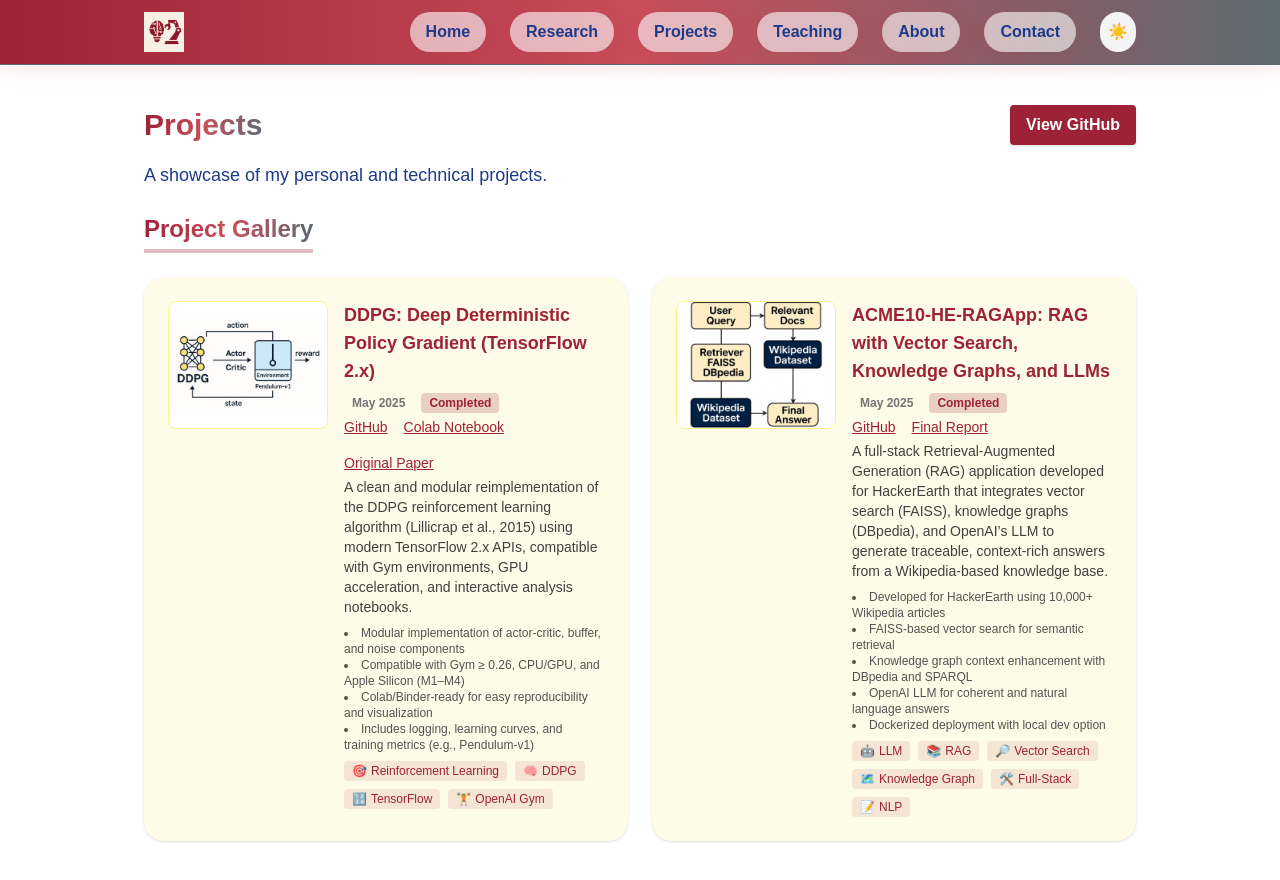
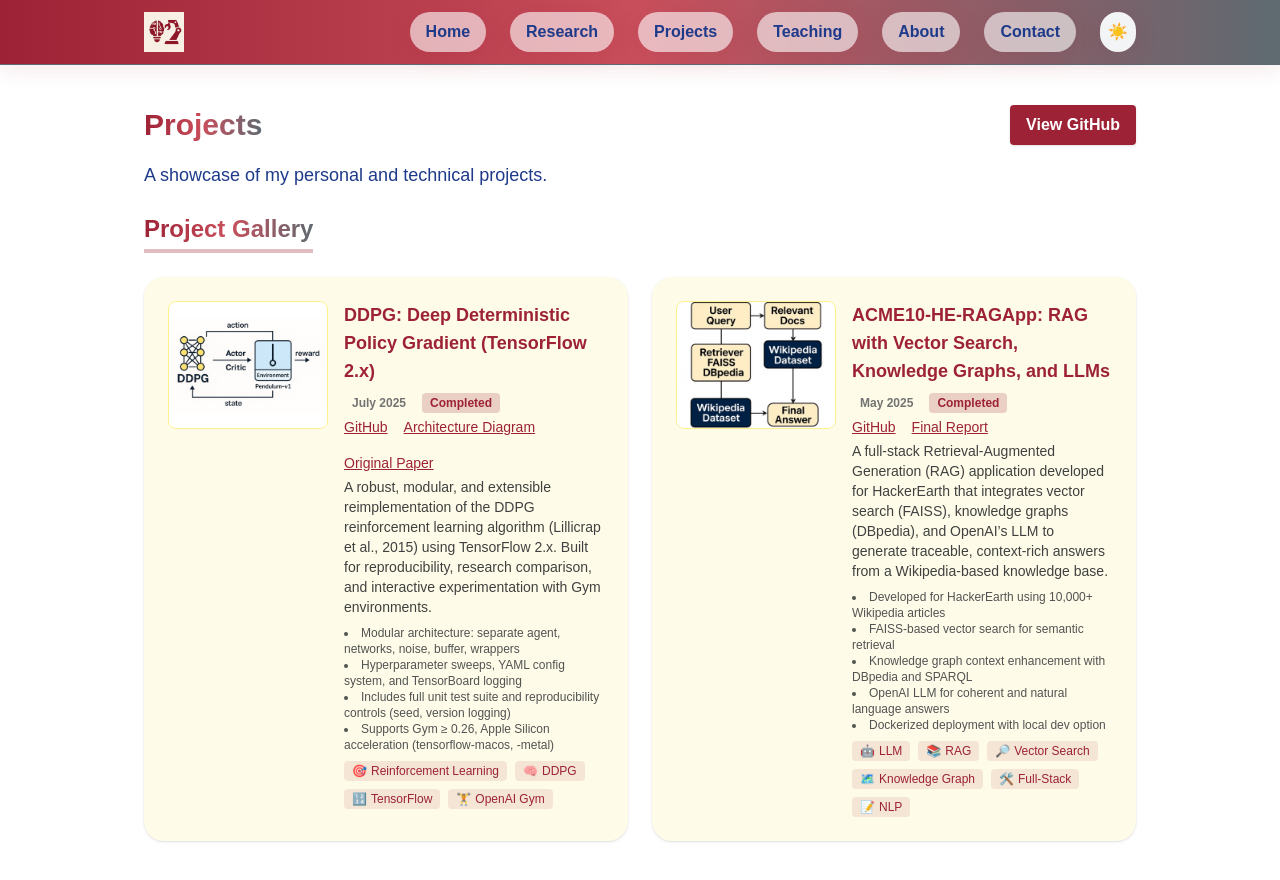
Before and after one commit to ethanvillalovoz/ethanvillalovoz.github.io, a Next.js app: page /projects in a window 1280 px wide. Shown: the top 880 px of the page. Built offline with nearby package versions, Linux system fonts and the light colour scheme.

Commit message:
Updated projects section

```diff
--- a/src/app/projects/page.tsx
+++ b/src/app/projects/page.tsx
@@ -52,14 +52,14 @@ const projects = [
 	{
 		title: "DDPG: Deep Deterministic Policy Gradient (TensorFlow 2.x)",
 		description:
-			"A clean and modular reimplementation of the DDPG reinforcement learning algorithm (Lillicrap et al., 2015) using modern TensorFlow 2.x APIs, compatible with Gym environments, GPU acceleration, and interactive analysis notebooks.",
+			"A robust, modular, and extensible reimplementation of the DDPG reinforcement learning algorithm (Lillicrap et al., 2015) using TensorFlow 2.x. Built for reproducibility, research comparison, and interactive experimentation with Gym environments.",
 		image: "/images/projects/DDPG_padded.png",
 		tags: ["Reinforcement Learning", "DDPG", "TensorFlow", "OpenAI Gym"],
 		features: [
-			"Modular implementation of actor-critic, buffer, and noise components",
-			"Compatible with Gym ≥ 0.26, CPU/GPU, and Apple Silicon (M1–M4)",
-			"Colab/Binder-ready for easy reproducibility and visualization",
-			"Includes logging, learning curves, and training metrics (e.g., Pendulum-v1)",
+			"Modular architecture: separate agent, networks, noise, buffer, wrappers",
+			"Hyperparameter sweeps, YAML config system, and TensorBoard logging",
+			"Includes full unit test suite and reproducibility controls (seed, version logging)",
+			"Supports Gym ≥ 0.26, Apple Silicon acceleration (tensorflow-macos, -metal)"
 		],
 		extraLinks: [
 			{
@@ -67,15 +67,15 @@ const projects = [
 				url: "https://github.com/ethanvillalovoz/ddpg-paper-reimplementation",
 			},
 			{
-				label: "Colab Notebook",
-				url: "https://colab.research.google.com/github/ethanvillalovoz/ddpg-paper-reimplementation/blob/main/notebooks/DDPG_Analysis.ipynb",
+				label: "Architecture Diagram",
+				url: "https://github.com/ethanvillalovoz/ddpg-paper-reimplementation/blob/main/docs/architecture.md",
 			},
 			{
 				label: "Original Paper",
 				url: "https://arxiv.org/abs/1509.02971",
-			},
+			}
 		],
-		date: "May 2025",
+		date: "July 2025",
 		status: "Completed",
 	},
 	// {
```
